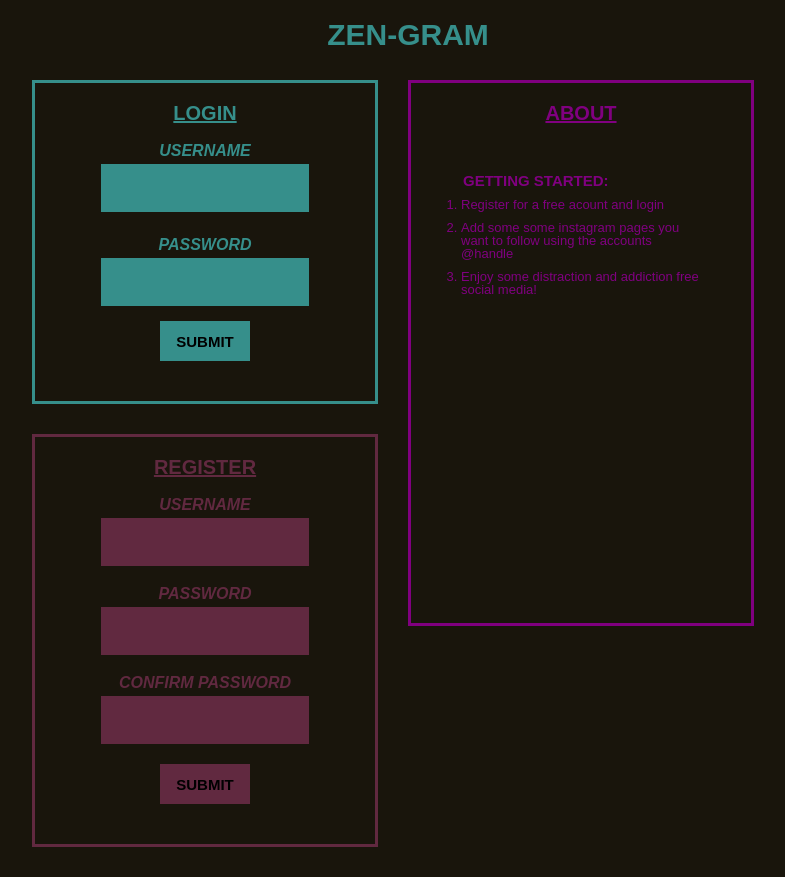
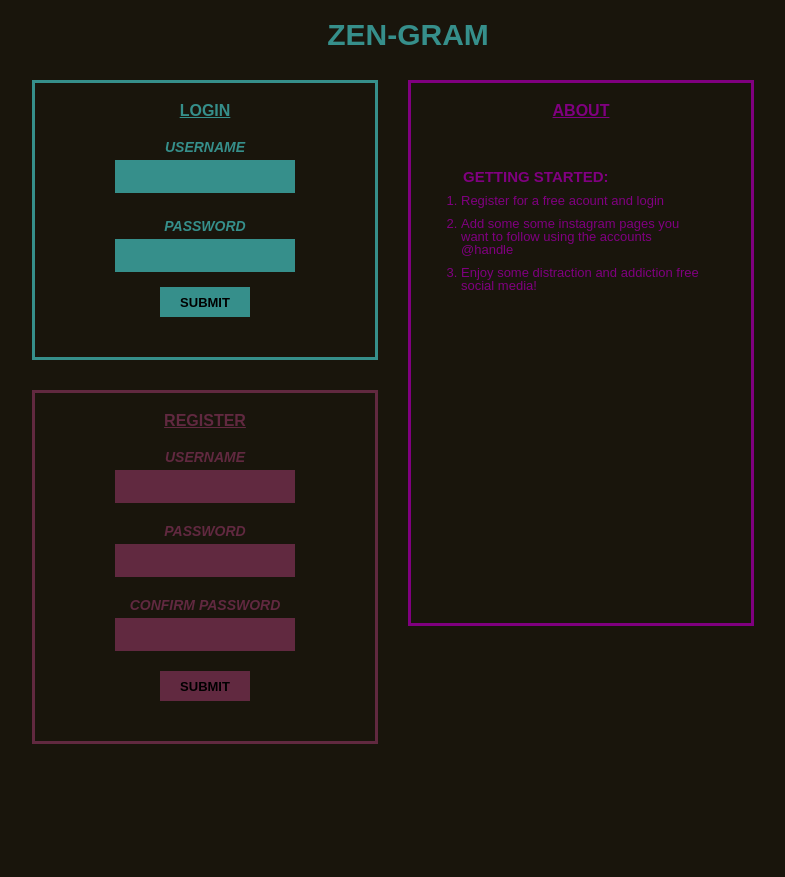
Before and after one commit to nikhilkamineni/instagram-scraper, a React (Create React App) app in the folder client/: page / in a window 1280 px wide. Shown: the whole page, without its empty margins (232-1017 px from the left). After the commit the page ends 800 px from the top, so only its background shows below. Built offline with nearby package versions, Linux system fonts and the light colour scheme; no server answers.

Commit message:
Improve Landing page styles

```diff
--- a/client/src/Components/About/About.css
+++ b/client/src/Components/About/About.css
@@ -8,7 +8,7 @@
 }
 #About h2 {
   font-weight: bold;
-  font-size: 20px;
+  font-size: 16px;
   text-decoration: underline;
 }
 #About #About__content {
--- a/client/src/Components/About/About.less
+++ b/client/src/Components/About/About.less
@@ -9,7 +9,7 @@
 
   h2 {
     font-weight: bold;
-    font-size: 20px;
+    font-size: 16px;
     text-decoration: underline;
   }
 
--- a/client/src/Components/Login/Login.css
+++ b/client/src/Components/Login/Login.css
@@ -7,18 +7,18 @@
 }
 #Login h2 {
   font-weight: bold;
-  font-size: 20px;
+  font-size: 16px;
   text-decoration: underline;
 }
 #Login .textInput {
   border: none;
-  height: 20px;
-  width: 180px;
+  height: 13px;
+  width: 160px;
   background-color: #368f8b;
   color: black;
+  font-size: 13px;
   font-weight: bold;
-  font-size: 20px;
-  padding: 10px;
+  padding: 6px;
   border: 4px solid #368f8b;
   margin: 5px;
   transition: background-color 200ms, color 200ms;
@@ -31,7 +31,7 @@
 #Login .textInputLabel {
   font-weight: bold;
   font-style: italic;
-  color: #368f8b;
+  font-size: 14px;
 }
 #Login .Login__form {
   margin-top: 20px;
@@ -45,8 +45,8 @@
 }
 #Login .form__submit input {
   width: 90px;
-  height: 40px;
-  font-size: 15px;
+  height: 30px;
+  font-size: 13px;
   font-weight: bold;
   cursor: pointer;
   color: black;
--- a/client/src/Components/Login/Login.less
+++ b/client/src/Components/Login/Login.less
@@ -7,19 +7,19 @@
 
   h2 {
     font-weight: bold;
-    font-size: 20px;
+    font-size: 16px;
     text-decoration: underline;
   }
 
   .textInput {
     border: none;
-    height: 20px;
-    width: 180px;
+    height: 13px;
+    width: 160px;
     background-color: #368f8b;
     color: black;
+    font-size: 13px;
     font-weight: bold;
-    font-size: 20px;
-    padding: 10px;
+    padding: 6px;
     border: 4px solid #368f8b;
     margin: 5px;
     transition: background-color 200ms, color 200ms;
@@ -34,7 +34,7 @@
   .textInputLabel {
     font-weight: bold;
     font-style: italic;
-    color: #368f8b;
+    font-size: 14px;
   }
 
   .Login__form {
@@ -51,8 +51,8 @@
 
     input {
       width: 90px;
-      height: 40px;
-      font-size: 15px;
+      height: 30px;
+      font-size: 13px;
       font-weight: bold;
       cursor: pointer;
       color: black;
--- a/client/src/Components/Register/Register.css
+++ b/client/src/Components/Register/Register.css
@@ -7,7 +7,7 @@
 }
 #Register h2 {
   font-weight: bold;
-  font-size: 20px;
+  font-size: 16px;
   text-decoration: underline;
 }
 #Register .Register__form {
@@ -15,17 +15,17 @@
 }
 #Register .textInput {
   border: none;
-  height: 20px;
-  width: 180px;
+  height: 13px;
+  width: 160px;
   background-color: #612940;
   color: black;
   font-weight: bold;
-  font-size: 20px;
-  padding: 10px;
+  font-size: 13px;
+  padding: 6px;
   margin-bottom: 20px;
   border: 4px solid #612940;
   margin-top: 5px;
-  transition: background-color 200ms;
+  transition: background-color 200ms, color 200ms;
 }
 #Register .textInput:active,
 #Register .textInput:focus {
@@ -35,6 +35,7 @@
 #Register .textInputLabel {
   font-weight: bold;
   font-style: italic;
+  font-size: 14px;
 }
 #Register .form__submit {
   padding-bottom: 20px;
@@ -42,8 +43,8 @@
 }
 #Register .form__submit input {
   width: 90px;
-  height: 40px;
-  font-size: 15px;
+  height: 30px;
+  font-size: 13px;
   font-weight: bold;
   cursor: pointer;
   background-color: #612940;
--- a/client/src/Components/Register/Register.less
+++ b/client/src/Components/Register/Register.less
@@ -7,7 +7,7 @@
 
   h2 {
     font-weight: bold;
-    font-size: 20px;
+    font-size: 16px;
     text-decoration: underline;
   }
 
@@ -17,17 +17,17 @@
 
   .textInput {
     border: none;
-    height: 20px;
-    width: 180px;
+    height: 13px;
+    width: 160px;
     background-color: #612940;
     color: black;
     font-weight: bold;
-    font-size: 20px;
-    padding: 10px;
+    font-size: 13px;
+    padding: 6px;
     margin-bottom: 20px;
     border: 4px solid #612940;
     margin-top: 5px;
-    transition: background-color 200ms;
+    transition: background-color 200ms, color 200ms;
 
     &:active,
     &:focus {
@@ -39,6 +39,7 @@
   .textInputLabel {
     font-weight: bold;
     font-style: italic;
+    font-size: 14px;
   }
 
   .form__submit {
@@ -47,8 +48,8 @@
 
     input {
       width: 90px;
-      height: 40px;
-      font-size: 15px;
+      height: 30px;
+      font-size: 13px;
       font-weight: bold;
       cursor: pointer;
       background-color: #612940;
--- a/package.json
+++ b/package.json
@@ -10,7 +10,7 @@
   "scripts": {
     "start": "node server.js",
     "dev": "concurrently \"nodemon server.js\" \"cd client;npm start\"",
-    "test": "jest --detectOpenHandles",
+    "test": "jest",
     "test-watch": "jest --watch",
     "heroku-postbuild": "cd client && npm install && npm run build && cd .."
   },
```
Also changed, not shown: client/src/index.css (line endings or trailing spaces), client/src/index.less (line endings or trailing spaces).
